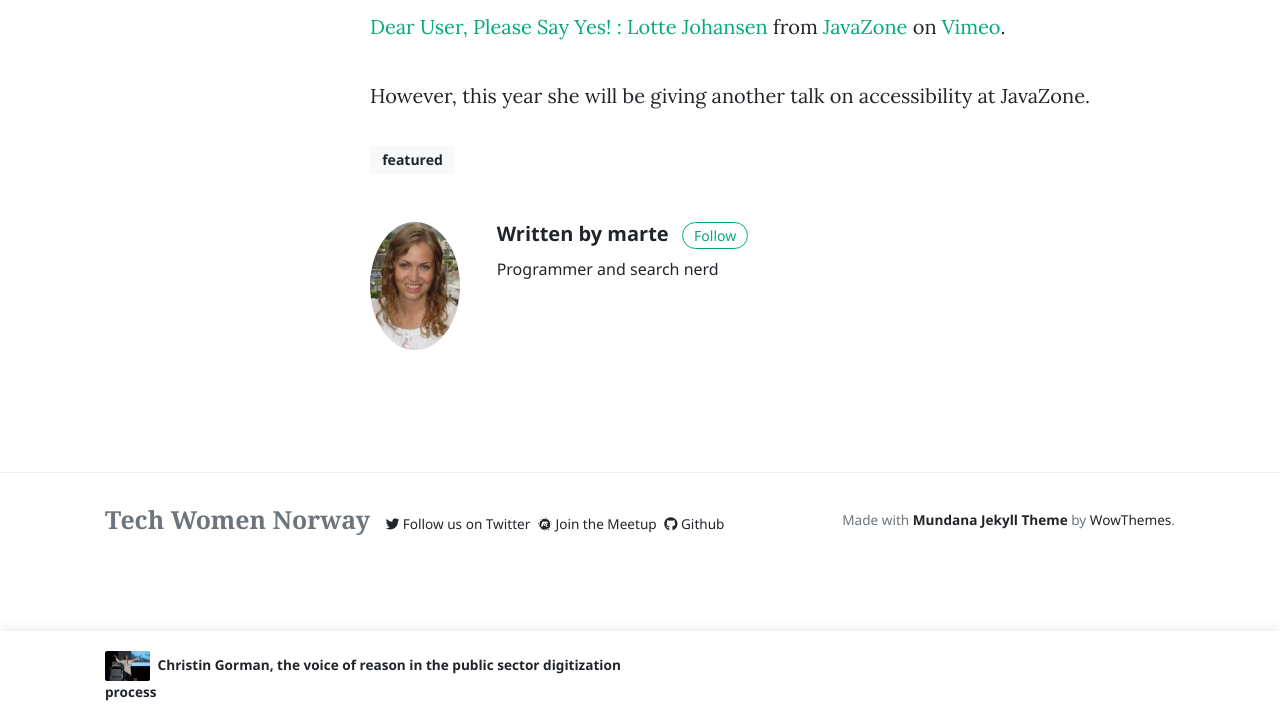
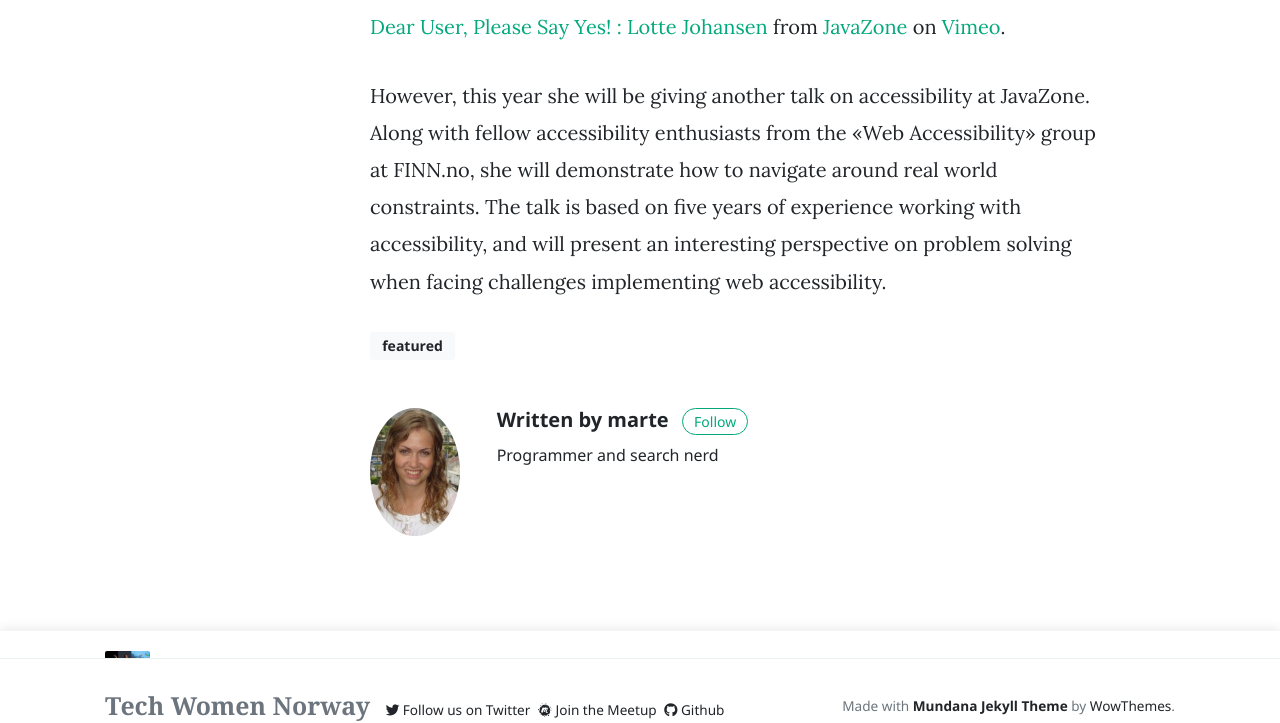
Before and after one commit to tech-women/tech-women.github.io, a Jekyll site: the page built from _posts/2019-08-27-lotte-johansen-ux-for-everyone.md, in a window 1280 px wide and 900 px high, scrolled down 3206 px, cut to the strip 177-900 px from the top of the window. Built offline with Jekyll 4.4.1, drawn with Linux system fonts in a browser that asks for light colours; nearby versions of some CDN libraries; comment, search, counter and statistics services are not loaded.

Commit message:
Add missing text

```diff
--- a/_posts/2019-08-27-lotte-johansen-ux-for-everyone.md
+++ b/_posts/2019-08-27-lotte-johansen-ux-for-everyone.md
@@ -33,4 +33,4 @@ and “Consents for GDPR”:
 <iframe src="https://player.vimeo.com/video/289663706?color=ff9933&portrait=0" width="640" height="360" frameborder="0" allow="autoplay; fullscreen" allowfullscreen></iframe>
 <p><a href="https://vimeo.com/289663706">Dear User, Please Say Yes! : Lotte Johansen</a> from <a href="https://vimeo.com/javazone">JavaZone</a> on <a href="https://vimeo.com">Vimeo</a>.</p>
 
-However, this year she will be giving another talk on accessibility at JavaZone.
+However, this year she will be giving another talk on accessibility at JavaZone. Along with fellow accessibility enthusiasts from the «Web Accessibility» group at FINN.no, she will demonstrate how to navigate around real world constraints. The talk is based on five years of experience working with accessibility, and will present an interesting perspective on problem solving when facing challenges implementing web accessibility.
```
